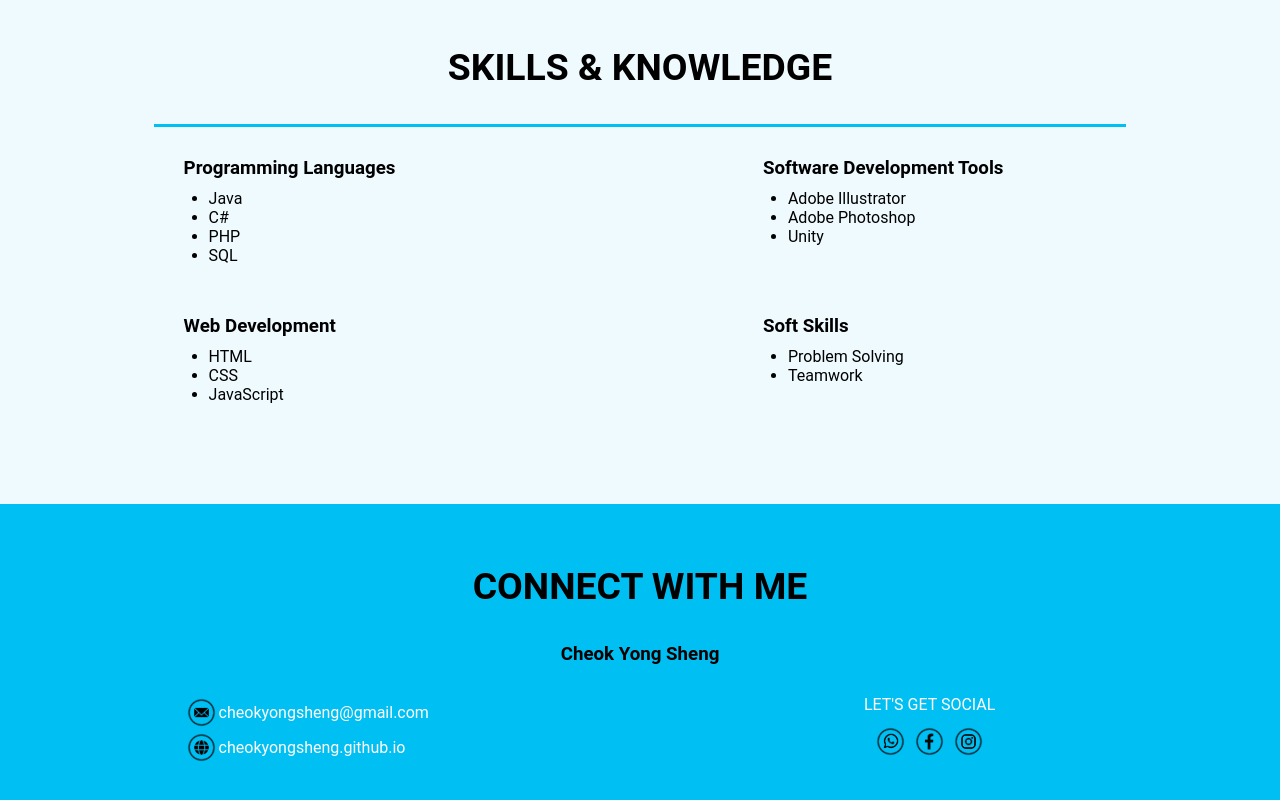
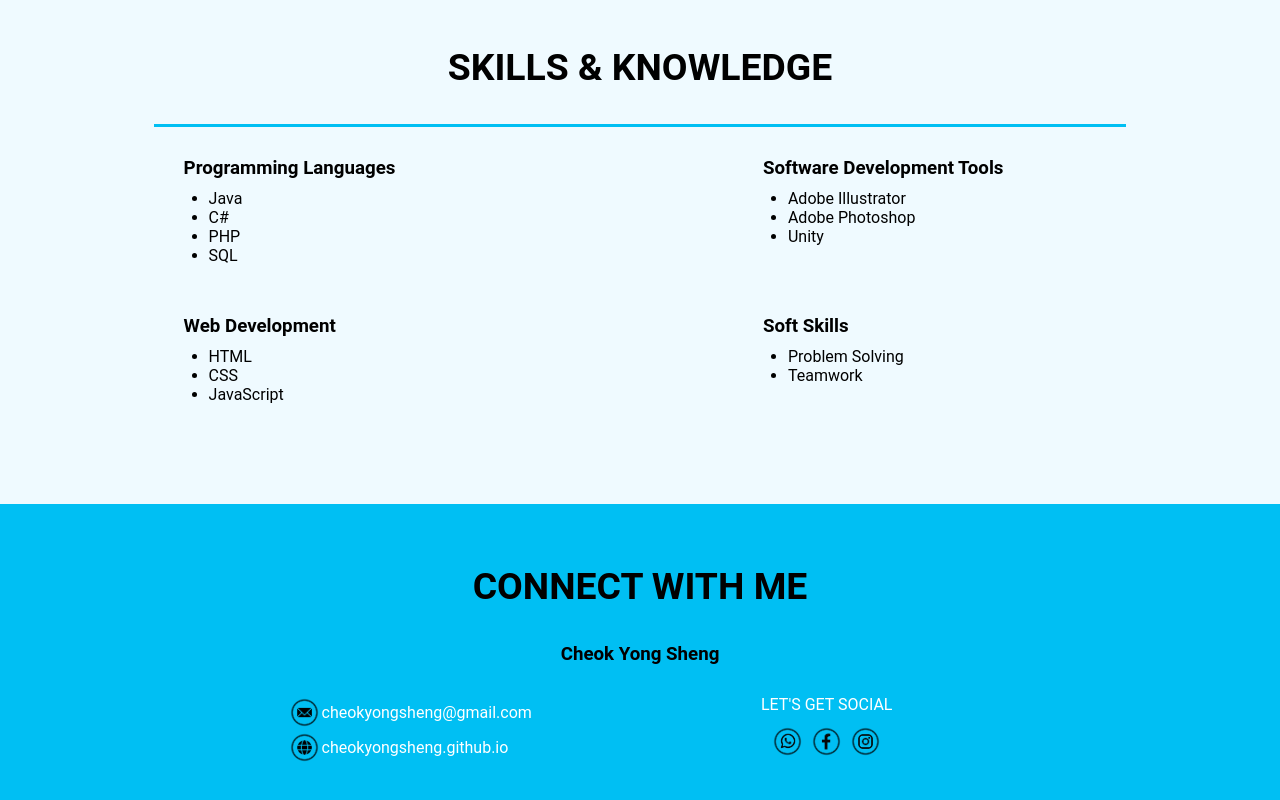
Before and after one commit to CheokYongSheng/CheokYongSheng.github.io, a plain HTML site: page index.html in a window 1280 px wide. Shown: the part 1773-2573 px from the top of the page. Drawn offline with Linux system fonts and the light colour scheme.

Commit message:
Update index.html

```diff
--- a/index.html
+++ b/index.html
@@ -114,7 +114,7 @@
         <section id="contact">
             <h2 style="color: #000">CONNECT WITH ME</h2>
             <h3 style="text-align: center; color: #000">Cheok Yong Sheng</h3>
-            <div class="box">
+            <div class="box" style="justify-content: center">
                 <div class="box-item">
                     <a href="mailto:cheokyongsheng@gmail.com" style="display: flex; align-items: center">
                         <img src="Images/Email.png" alt="Email"/>
```
